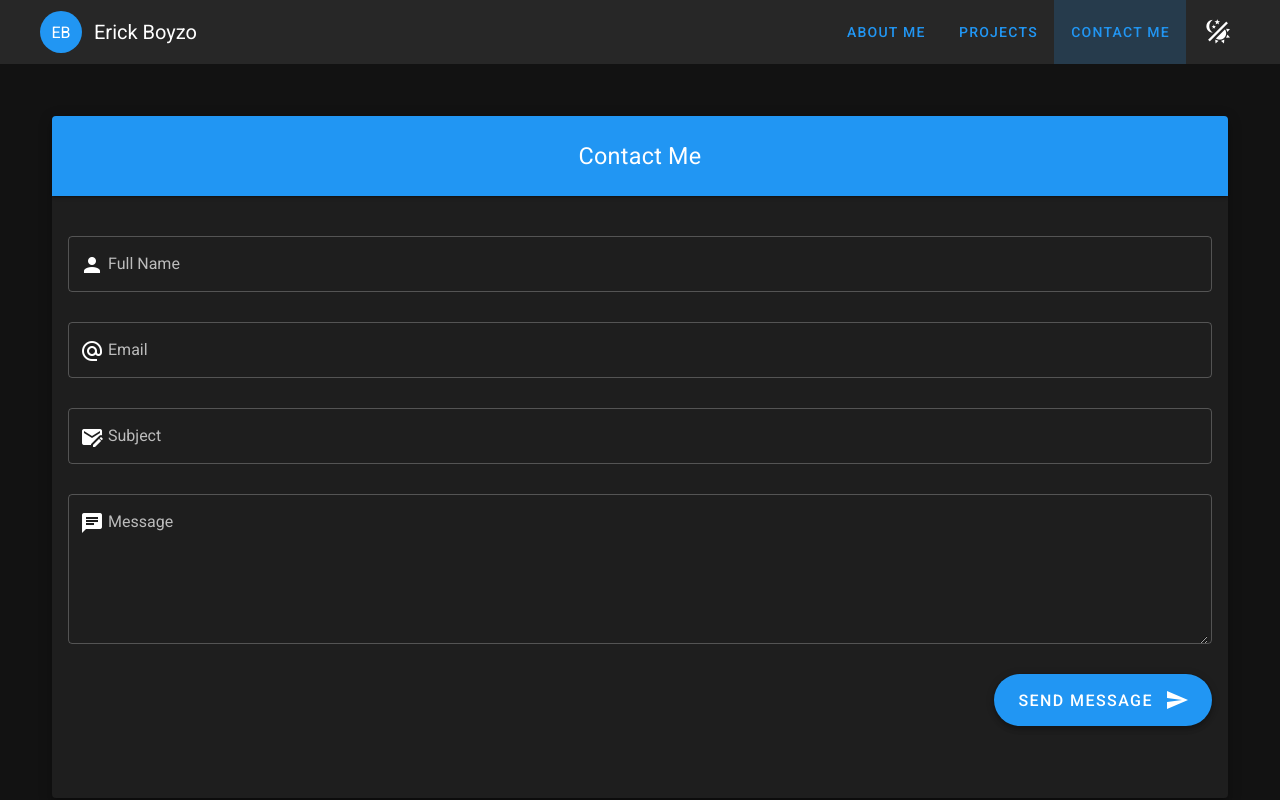
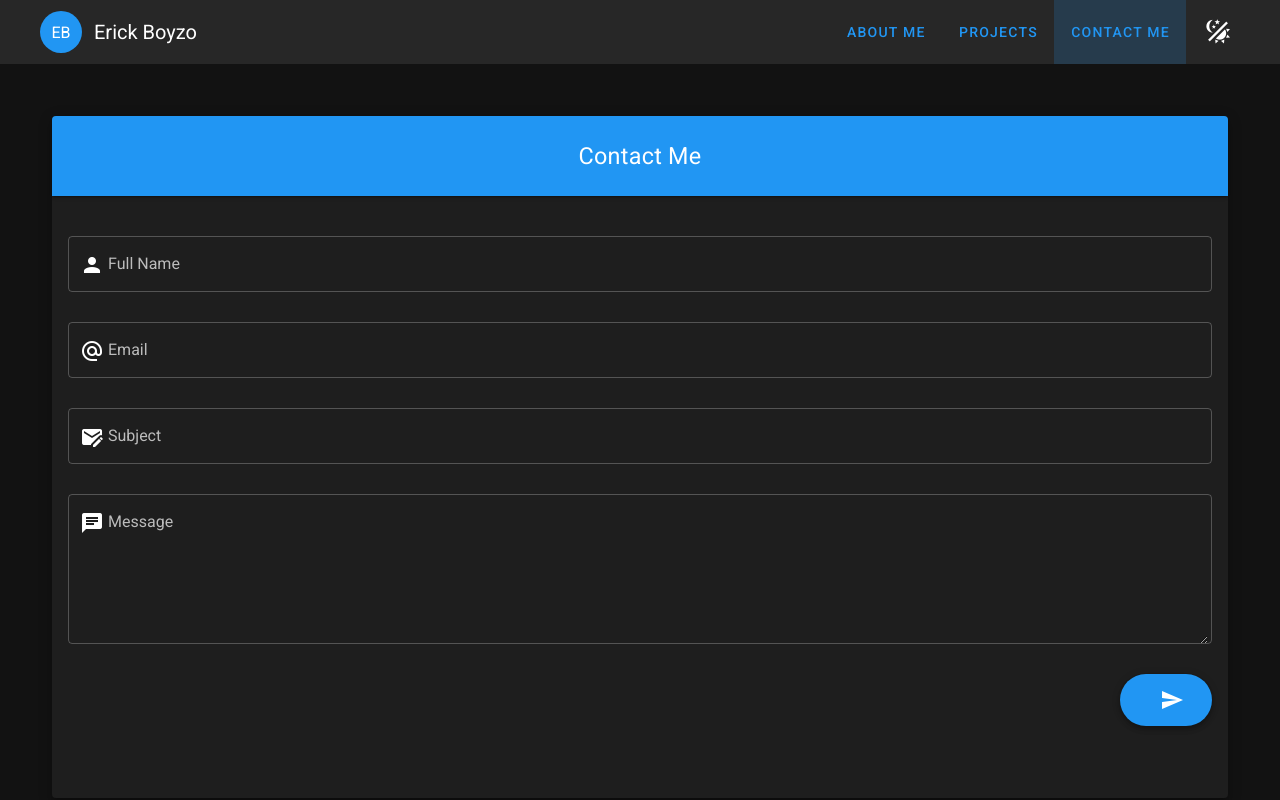
Before and after one commit to erickboyzo/portfolio, a Vue app: page /contact in a window 1280 px wide. Shown: the top 800 px of the page. Built offline with nearby package versions, Linux system fonts and the light colour scheme.

Commit message:
feat(ContactMe): minor clean items for ContactMe.vue view

```diff
--- a/src/views/ContactMe.vue
+++ b/src/views/ContactMe.vue
@@ -61,7 +61,7 @@
             />
             <div class="d-flex justify-end">
               <v-btn x-large type="submit" rounded elevation="4"
-                     color="primary">Send Message
+                     color="primary">{{ $Constants.SEND_MESSAGE }}
                 <v-icon class="ml-3">mdi-send</v-icon>
               </v-btn>
             </div>
```
